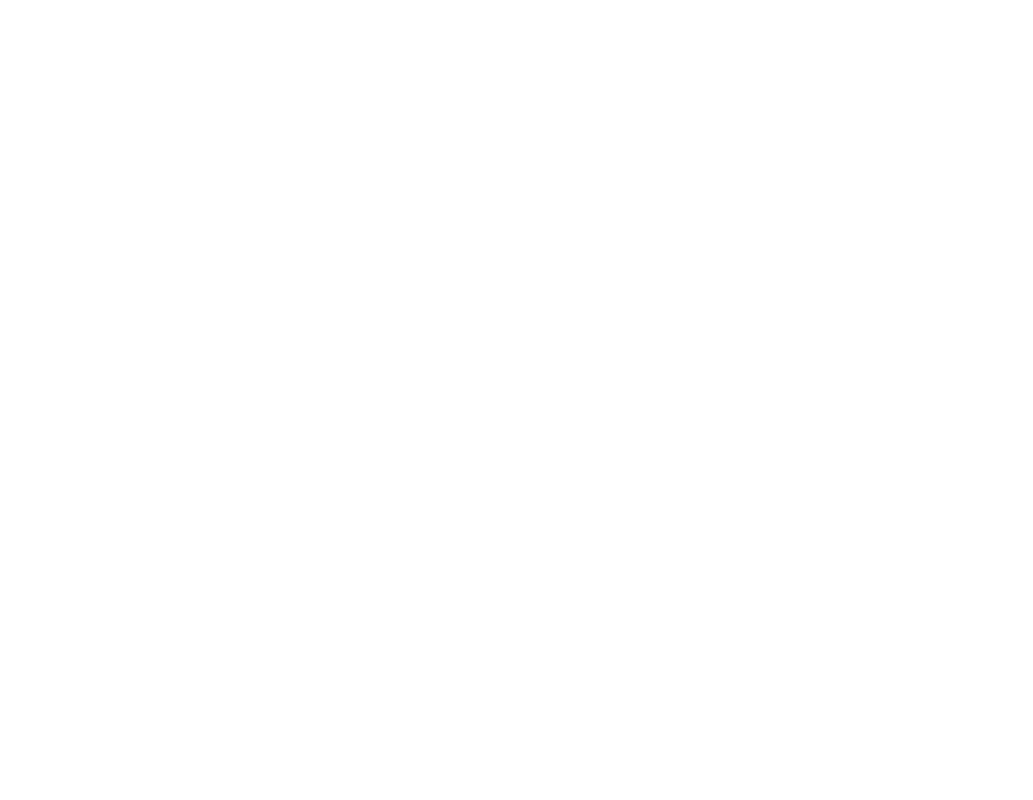
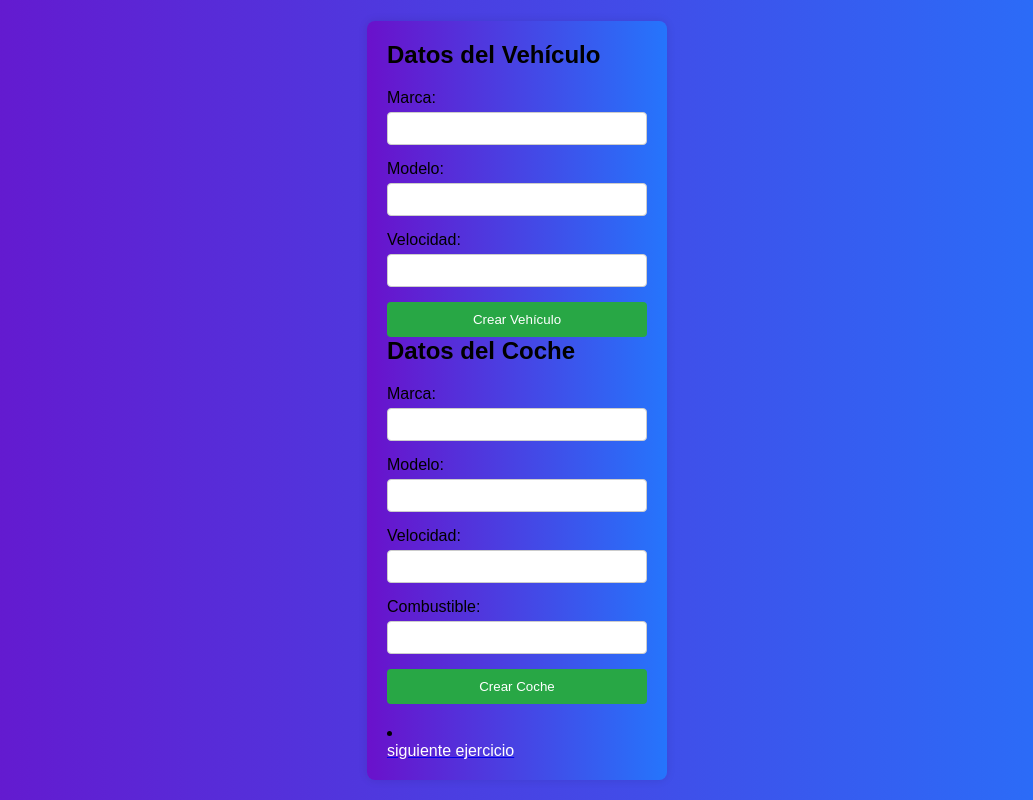
Before and after one commit to WilliamSepulveda/TallerPoo, a plain HTML site: page views/vehiculo.html in a window 1280 px wide. Shown: the whole page, without its empty margins (123-1156 px from the left). Drawn offline with Linux system fonts and the light colour scheme.

Commit message:
feat :sparkles: se creo el modulo de vehiculos
se termina modulo de coches mostrando la data pedida en el requeremiento del ejercicio con la plantilla personal personalizada

```diff
--- a/css/vehiculo.css
+++ b/css/vehiculo.css
@@ -0,0 +1,68 @@
+* {
+    padding: 0;
+    margin: 0;
+    box-sizing: border-box;
+    transition: all 0.3s ease;
+}
+
+body {
+    font-family: Arial, sans-serif;
+    background: linear-gradient(to right, #6a11cb, #2575fc);
+    margin: 0;
+    padding: 0;
+    display: flex;
+    justify-content: center;
+    align-items: center;
+    height: 100vh;
+}
+
+.container {
+    background: linear-gradient(to right, #6a11cb, #2575fc);
+    padding: 20px;
+    border-radius: 8px;
+    box-shadow: 0 0 10px rgba(0,0,0,0.1);
+    width: 300px;
+}
+
+h1 {
+    font-size: 1.5em;
+    margin-bottom: 20px;
+}
+
+form {
+    display: flex;
+    flex-direction: column;
+}
+
+label {
+    margin-bottom: 5px;
+}
+
+input {
+    margin-bottom: 15px;
+    padding: 8px;
+    border: 1px solid #ccc;
+    border-radius: 4px;
+}
+
+button {
+    padding: 10px;
+    background-color: #28a745;
+    color: #fff;
+    border: none;
+    border-radius: 4px;
+    cursor: pointer;
+}
+
+button:hover {
+    background-color: #218838;
+}
+
+
+#acelerar-vehiculo, #velocidad-coche {
+    margin-top: 20px;
+    font-size: 1.2em;
+}
+ li a p{
+    color:#fff
+ }
--- /dev/null
+++ b/js/vehiculo.js
@@ -0,0 +1,45 @@
+class Vehiculo {
+    constructor(marca, modelo, velocidad) {
+        this.marca = marca;
+        this.modelo = modelo;
+        this.velocidad = velocidad;
+    }
+
+    acelerar() {
+        this.velocidad += 10;
+    }
+}
+
+class Coche extends Vehiculo {
+    constructor(marca, modelo, velocidad, combustible) {
+        super(marca, modelo, velocidad);
+        this.combustible = combustible;
+    }
+
+    acelerar() {
+        this.velocidad += 20;
+    }
+}
+
+function crearVehiculo() {
+    const marca = document.getElementById('marca').value;
+    const modelo = document.getElementById('modelo').value;
+    const velocidad = parseInt(document.getElementById('velocidad').value);
+
+    let vehiculo1 = new Vehiculo(marca, modelo, velocidad);
+    vehiculo1.acelerar();
+
+    document.getElementById('Acelerar-vehiculo').innerText = `Velocidad actual del vehículo: ${vehiculo1.velocidad} km/h`;
+}
+
+function crearCoche() {
+    const marca = document.getElementById('marcaCoche').value;
+    const modelo = document.getElementById('modeloCoche').value;
+    const velocidad = parseInt(document.getElementById('velocidadCoche').value);
+    const combustible = document.getElementById('combustible').value;
+
+    let coche1 = new Coche(marca, modelo, velocidad, combustible);
+    coche1.acelerar();
+
+    document.getElementById('velocidad-coche').innerText = `Velocidad actual del coche: ${coche1.velocidad} km/h - Combustible: ${coche1.combustible}`;
+}
--- a/views/vehiculo.html
+++ b/views/vehiculo.html
@@ -0,0 +1,53 @@
+<!DOCTYPE html>
+<html lang="en">
+    <head>
+        <meta charset="UTF-8">
+        <meta name="viewport" content="width=device-width, initial-scale=1.0">
+        <title>Vehículo y Coche</title>
+        <link rel="stylesheet" href="../css/vehiculo.css">
+        <script  src="../js/vehiculo.js"></script>
+</head>
+<body>
+    <div class="container">
+        <h1>Datos del Vehículo</h1>
+        <form id="vehiculoForm">
+            <label for="marca">Marca:</label>
+            <input type="text" id="marca" name="marca" required>
+
+            <label for="modelo">Modelo:</label>
+            <input type="text" id="modelo" name="modelo" required>
+
+            <label for="velocidad">Velocidad:</label>
+            <input type="number" id="velocidad" name="velocidad" required>
+
+            <button type="button" onclick="crearVehiculo()">Crear Vehículo</button>
+        </form>
+
+        <div id="Acelerar-vehiculo"></div>
+
+        <h1>Datos del Coche</h1>
+        <form id="cocheForm">
+            <label for="marcaCoche">Marca:</label>
+            <input type="text" id="marcaCoche" name="marcaCoche" required>
+
+            <label for="modeloCoche">Modelo:</label>
+            <input type="text" id="modeloCoche" name="modeloCoche" required>
+
+            <label for="velocidadCoche">Velocidad:</label>
+            <input type="number" id="velocidadCoche" name="velocidadCoche" required>
+
+            <label for="combustible">Combustible:</label>
+            <input type="text" id="combustible" name="combustible" required>
+
+            <button type="button" onclick="crearCoche()">Crear Coche</button>
+        </form>
+
+        <div id="velocidad-coche"></div>
+        <li class="boton">
+            <a href="../views/empleado.html">
+              <p>siguiente ejercicio</p>
+            </a>
+        </li>
+    </div>
+</body>
+</html>
```
Also changed, not shown: views/figura.html (+1 -1 lines).
